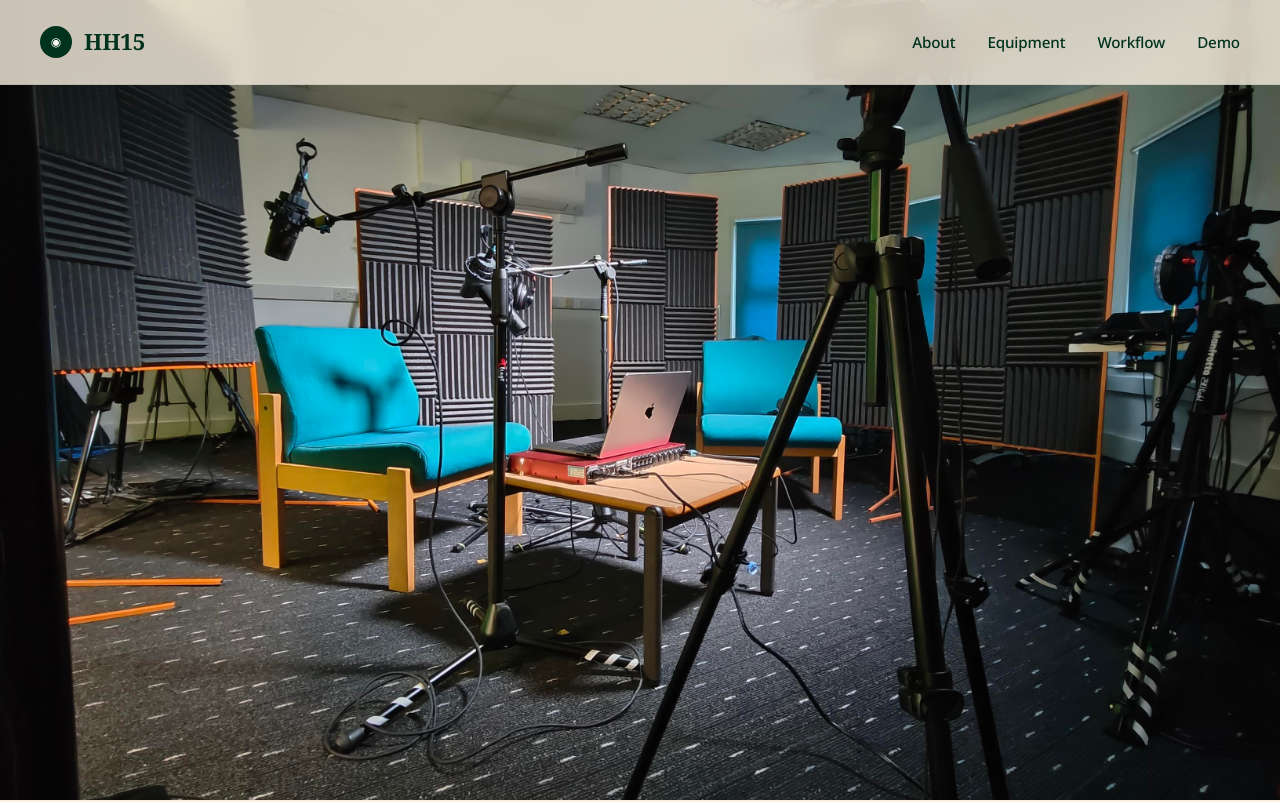
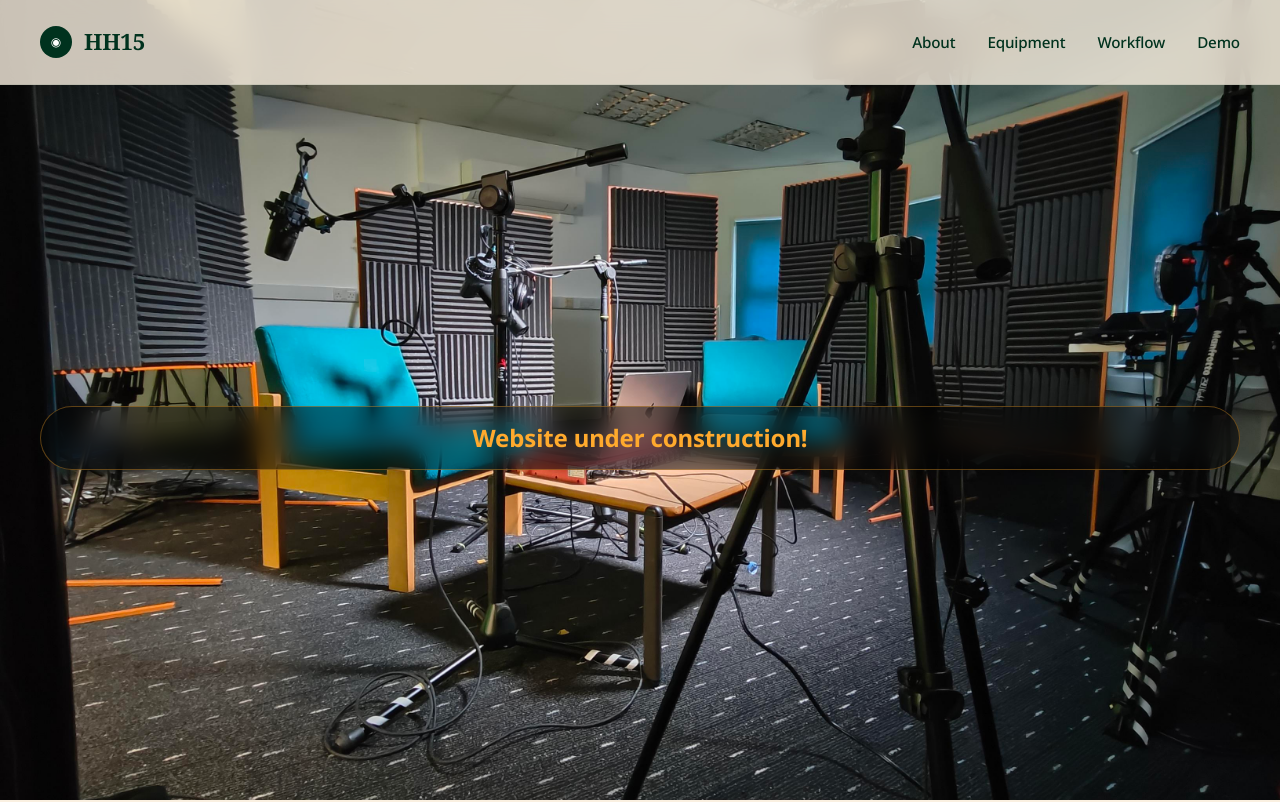
Before and after one commit to francesco-angelini/hh15-filmingstudio, a plain HTML site: page index.html in a window 1280 px wide. Shown: the top 802 px of the page. Drawn offline with Linux system fonts and the light colour scheme.

Commit message:
Added disclaimer

```diff
--- a/index.html
+++ b/index.html
@@ -42,23 +42,9 @@
 
         <img src="assets/HH15.jpeg" alt="Podcast and self filming studio" class="hero-image" />
 
-        <div class="container hero-content" style="display: none;">
-            <div class="hero-badge">Creator-Ready Studio</div>
-
-            <h1>
-                Record Podcasts,
-                Film Content,
-                Create Without Friction.
-            </h1>
-
-            <p>
-                A modern self-filming and podcast studio designed for creators,
-                educators, founders, and production teams.
-            </p>
-
-            <div class="hero-actions">
-                <button class="primary-btn">Book a Studio Tour</button>
-                <button class="secondary-btn">Watch Demo</button>
+        <div class="container hero-content">
+            <div class="hero-disclaimer">
+                Website under construction!
             </div>
         </div>
     </section>
--- a/styles.css
+++ b/styles.css
@@ -202,6 +202,27 @@ img {
     display: flex;
     flex-wrap: wrap;
     gap: 16px;
+}
+
+.hero-disclaimer {
+    /* display: inline-block; */
+
+    text-align: center;
+
+    margin-bottom: 24px;
+    padding: 12px 18px;
+
+    border-radius: 999px;
+
+    background: rgba(0, 0, 0, 0.46);
+    border: 1px solid rgba(255, 170, 45, 0.35);
+
+    color: var(--summer);
+
+    font-size: clamp(1.5rem, 1vw, 1rem);
+    font-weight: 600;
+
+    backdrop-filter: blur(12px);
 }
 
 /* Sections */
```
